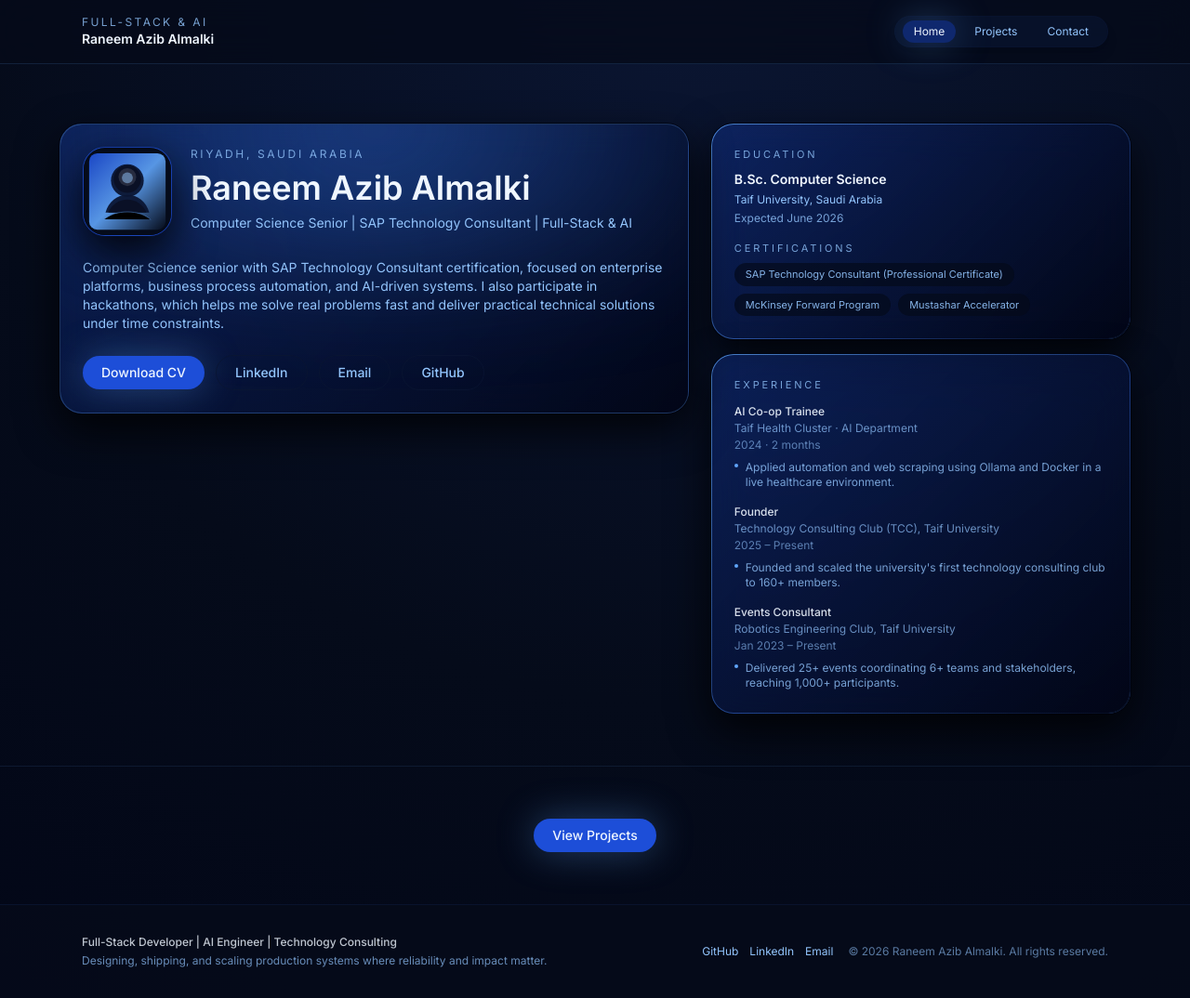
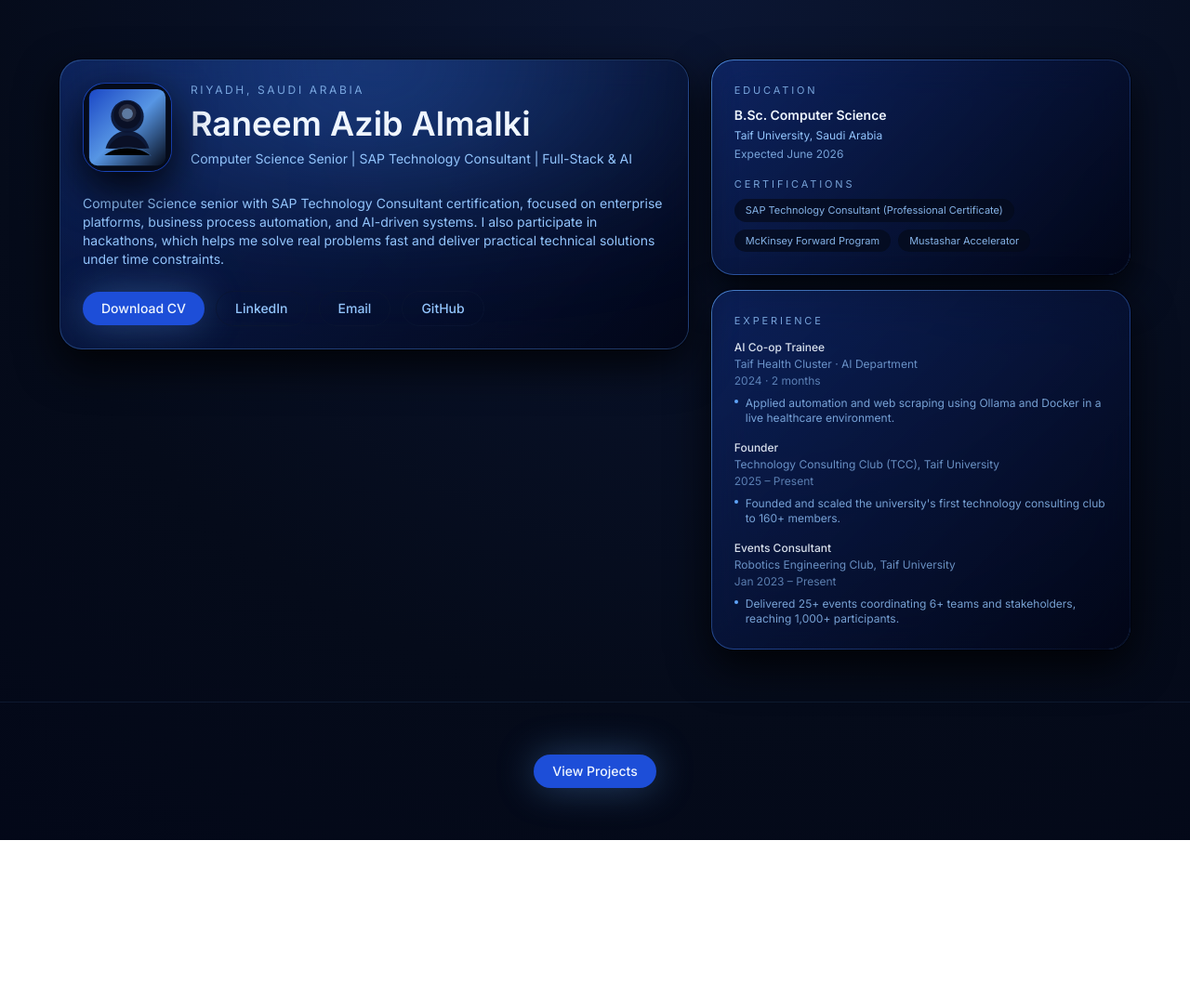
Before and after one commit to Rnemel/portfolio, a Next.js app: page / in a window 1280 px wide. Shown: the whole page at 93% size. After the commit the page ends 904 px from the top, so only its background shows below. Built offline with nearby package versions, Linux system fonts and the light colour scheme.

Commit message:
Remove header footer and contact page

```diff
--- a/src/app/contact/page.tsx
+++ /dev/null
@@ -1,53 +0,0 @@
-import type { Metadata } from 'next';
-import { Button } from '@/components/ui/button';
-import { FadeIn, Section } from '@/components/section';
-import { profile } from '@/data/profile';
-
-export const metadata: Metadata = {
-  title: 'Contact | Full-Stack Developer & AI Engineer',
-  description:
-    "If you're building a product, exploring AI, or need structured technical thinking — get in touch.",
-};
-
-export default function ContactPage() {
-  return (
-    <Section>
-      <FadeIn>
-        <div className="mx-auto flex max-w-xl flex-col items-center gap-6 text-center">
-          <p className="text-[11px] uppercase tracking-[0.26em] text-muted/80">Contact</p>
-          <h1 className="text-3xl font-semibold text-text md:text-4xl">Let&apos;s talk.</h1>
-          <p className="max-w-lg text-sm text-muted">
-            If you&apos;re building a product, exploring AI, or need structured technical thinking ،I&apos;m
-            open to serious conversations and collaborations.
-          </p>
-          <a href={profile.links.email}>
-            <Button>Email Me</Button>
-          </a>
-          <div className="mt-2 flex flex-wrap items-center justify-center gap-4 text-xs text-muted/90">
-            <a
-              href={profile.links.github}
-              target="_blank"
-              rel="noreferrer"
-              className="hover:text-accent"
-            >
-              GitHub
-            </a>
-            <span className="h-1 w-1 rounded-full bg-muted/50" />
-            <a
-              href={profile.links.linkedin}
-              target="_blank"
-              rel="noreferrer"
-              className="hover:text-accent"
-            >
-              LinkedIn
-            </a>
-            <span className="h-1 w-1 rounded-full bg-muted/50" />
-            <a href={profile.links.cv} target="_blank" rel="noreferrer" className="hover:text-accent">
-              Download CV
-            </a>
-          </div>
-        </div>
-      </FadeIn>
-    </Section>
-  );
-}
--- a/src/app/layout.tsx
+++ b/src/app/layout.tsx
@@ -2,8 +2,6 @@ import type { Metadata } from 'next';
 import { Inter } from 'next/font/google';
 import './globals.css';
 import { ReactNode } from 'react';
-import { Navbar } from '@/components/layout/navbar';
-import { Footer } from '@/components/layout/footer';
 
 const inter = Inter({
   subsets: ['latin'],
@@ -54,11 +52,7 @@ export default function RootLayout({ children }: { children: ReactNode }) {
   return (
     <html lang="en" className="dark">
       <body className={inter.className}>
-        <div className="min-h-screen flex flex-col">
-          <Navbar />
-          <main className="flex-1">{children}</main>
-          <Footer />
-        </div>
+        <main className="min-h-screen">{children}</main>
         <script
           type="application/ld+json"
           suppressHydrationWarning
--- a/src/app/projects/[slug]/page.tsx
+++ b/src/app/projects/[slug]/page.tsx
@@ -1,6 +1,5 @@
 import type { Metadata } from 'next';
 import { notFound } from 'next/navigation';
-import Link from 'next/link';
 import { Card } from '@/components/ui/card';
 import { FadeIn, Section } from '@/components/section';
 import { getProjectBySlug, projects } from '@/data/projects';
@@ -259,12 +258,12 @@ export default function ProjectDetailPage({ params }: ProjectPageProps) {
                 approach could look in your context.
               </p>
             </div>
-            <Link
-              href="/contact"
+            <a
+              href="mailto:rnemelmalki@gmail.com"
               className="text-xs font-medium text-muted hover:text-accent md:text-sm"
             >
-              Let&apos;s talk →
-            </Link>
+              Email →
+            </a>
           </div>
         </FadeIn>
       </Section>
--- a/src/components/layout/footer.tsx
+++ /dev/null
@@ -1,46 +0,0 @@
-import Link from 'next/link';
-import { profile } from '@/data/profile';
-
-export function Footer() {
-  return (
-    <footer className="border-t border-surface/80 bg-background/80">
-      <div className="mx-auto flex max-w-6xl flex-col gap-4 px-4 py-8 text-xs text-muted md:flex-row md:items-center md:justify-between md:px-6">
-        <div className="space-y-1">
-          <p className="font-medium text-text/80">
-            Full-Stack Developer | AI Engineer | Technology Consulting
-          </p>
-          <p className="text-muted/70">
-            Designing, shipping, and scaling production systems where reliability and impact
-            matter.
-          </p>
-        </div>
-        <div className="flex flex-wrap items-center gap-4">
-          <div className="flex gap-3">
-            <a
-              href={profile.links.github}
-              className="hover:text-accent"
-              target="_blank"
-              rel="noreferrer"
-            >
-              GitHub
-            </a>
-            <a
-              href={profile.links.linkedin}
-              className="hover:text-accent"
-              target="_blank"
-              rel="noreferrer"
-            >
-              LinkedIn
-            </a>
-            <a href={profile.links.email} className="hover:text-accent">
-              Email
-            </a>
-          </div>
-          <span className="text-muted/60">
-            © {new Date().getFullYear()} {profile.name}. All rights reserved.
-          </span>
-        </div>
-      </div>
-    </footer>
-  );
-}
--- a/src/components/layout/navbar.tsx
+++ /dev/null
@@ -1,86 +0,0 @@
-'use client';
-
-import Link from 'next/link';
-import type { Route } from 'next';
-import { useEffect, useState } from 'react';
-import { usePathname } from 'next/navigation';
-import { cn } from '@/lib/cn';
-import { profile } from '@/data/profile';
-
-const navItems: { href: Route; label: string }[] = [
-  { href: '/', label: 'Home' },
-  { href: '/projects', label: 'Projects' },
-  { href: '/contact', label: 'Contact' },
-];
-
-export function Navbar() {
-  const pathname = usePathname();
-  const [showBackToTop, setShowBackToTop] = useState(false);
-
-  useEffect(() => {
-    const handleScroll = () => {
-      setShowBackToTop(window.scrollY > 400);
-    };
-
-    handleScroll();
-    window.addEventListener('scroll', handleScroll, { passive: true });
-
-    return () => {
-      window.removeEventListener('scroll', handleScroll);
-    };
-  }, []);
-
-  const scrollToTop = () => {
-    window.scrollTo({ top: 0, behavior: 'smooth' });
-  };
-
-  return (
-    <>
-      <header className="sticky top-0 z-40 border-b border-accent/15 bg-background/80 backdrop-blur-glass">
-        <div className="mx-auto flex max-w-6xl flex-col gap-2 px-4 py-3 md:flex-row md:items-center md:justify-between md:px-6 md:py-4">
-          <Link href="/" className="flex flex-col">
-            <span className="text-xs uppercase tracking-[0.2em] text-muted/80">
-              Full-Stack &amp; AI
-            </span>
-            <span className="text-sm font-semibold text-text">{profile.name}</span>
-          </Link>
-
-          <div className="flex items-center justify-center">
-            <nav className="flex flex-1 items-center justify-center gap-2 rounded-full border border-surface/60 bg-surface/60 px-2 py-1 text-xs text-muted shadow-lg md:flex-none md:justify-center">
-              {navItems.map((item) => {
-                const isActive =
-                  item.href === '/'
-                    ? pathname === '/'
-                    : pathname.startsWith(item.href);
-                return (
-                  <Link
-                    key={item.href}
-                    href={item.href}
-                    className={cn(
-                      'relative rounded-full px-3 py-1 transition-colors',
-                      'hover:text-text',
-                      isActive && 'bg-primary/40 text-text shadow-glow'
-                    )}
-                  >
-                    {item.label}
-                  </Link>
-                );
-              })}
-            </nav>
-          </div>
-        </div>
-      </header>
-
-      {showBackToTop && (
-        <button
-          type="button"
-          onClick={scrollToTop}
-          className="fixed bottom-5 right-4 z-40 inline-flex items-center gap-1 rounded-full border border-accent/40 bg-surface/90 px-3 py-2 text-[11px] text-muted shadow-lg backdrop-blur-glass transition hover:border-accent hover:text-text hover:shadow-glow md:bottom-8 md:right-8"
-        >
-          <span className="text-xs">↑</span>
-          <span>Back to top</span>
-        </button>
-      )}
-    </>
-  );
-}
```
